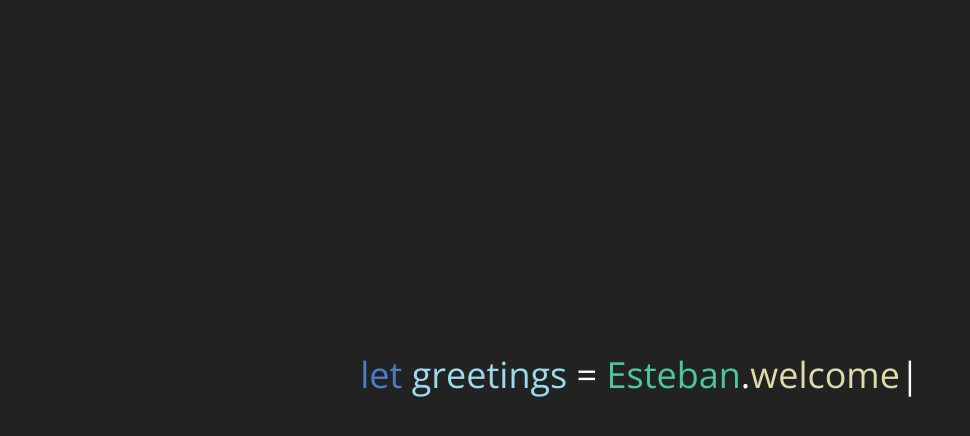
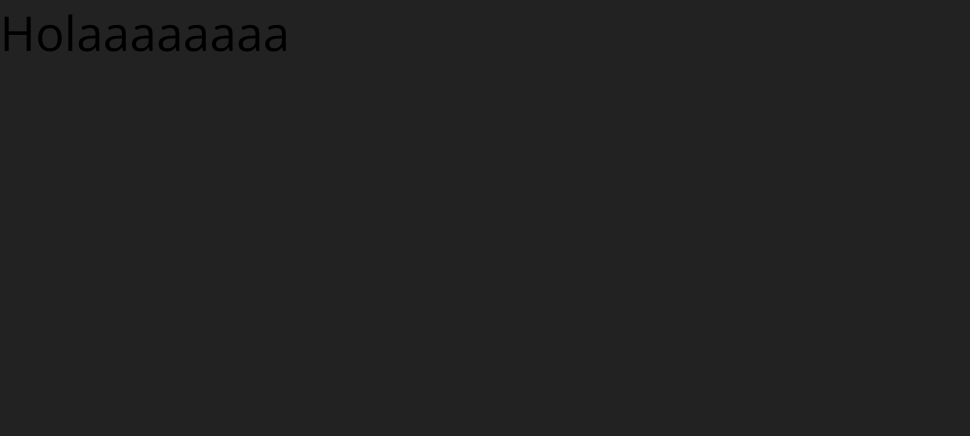
Before and after one commit to garciawarneckee/personal-website, a React (Create React App) app: page /main in a window 1280 px wide. Shown: the top 436 px of the page, without its empty margins (0-970 px from the left). Built offline with nearby package versions, Linux system fonts and the light colour scheme.

Commit message:
first routing

```diff
--- a/package.json
+++ b/package.json
@@ -5,6 +5,7 @@
   "dependencies": {
     "react": "^16.2.0",
     "react-dom": "^16.2.0",
+    "react-router-dom": "^4.2.2",
     "react-scripts": "1.1.1",
     "react-typed": "^1.0.8"
   },
--- a/src/App.js
+++ b/src/App.js
@@ -1,10 +1,15 @@
 import React, { Component } from 'react';
 import Welcome from './components/Welcome/Welcome'
+import Main from './components/Main/Main'
+import { Route } from 'react-router-dom'
 
 export default class App extends Component {
   render() {
     return (
-      <Welcome />
+      <div>
+        <Route exact path='/' component={ Welcome } />
+        <Route exact path='/main' component={ Main } />
+      </div>
     )
   }
 }
--- /dev/null
+++ b/src/components/Main/Main.css
@@ -0,0 +1,4 @@
+.ReallyBigText {
+    font-size: 48px;
+    color: '#FFFFFF'
+}
--- /dev/null
+++ b/src/components/Main/Main.js
@@ -0,0 +1,11 @@
+import React, { Component } from 'react'
+import './Main.css';
+
+export default class MainPage extends Component {
+    render() {
+        return(
+            <div className="ReallyBigText"> Holaaaaaaaa </div>
+        )
+
+    }
+}
--- a/src/components/Welcome/Welcome.js
+++ b/src/components/Welcome/Welcome.js
@@ -18,7 +18,10 @@ export default class Welcome extends Component {
                 style= { { 'fontSize': 36 } }
                 className="Welcome-intro Welcome-title Centered-content"
                 fadeOut={true}
-                onComplete={ (self) => { this.sleep(2000).then( () => { self.destroy() } ) } }
+                onComplete={ (self) => { this.sleep(1000).then( () => {
+                  self.destroy() } )
+                  this.sleep(1000).then( () => this.props.history.push('/main') )
+                } }
               />
             </header>
           </div>
--- a/src/index.js
+++ b/src/index.js
@@ -4,5 +4,11 @@ import './index.css';
 import App from './App';
 import registerServiceWorker from './registerServiceWorker';
 
-ReactDOM.render(<App />, document.getElementById('root'));
+import { BrowserRouter } from 'react-router-dom'
+
+ReactDOM.render(
+<BrowserRouter>
+<App />
+</BrowserRouter>
+, document.getElementById('root'));
 registerServiceWorker();
```
Also changed, not shown: 1 other file (tests, documents, lock files or other folders).
